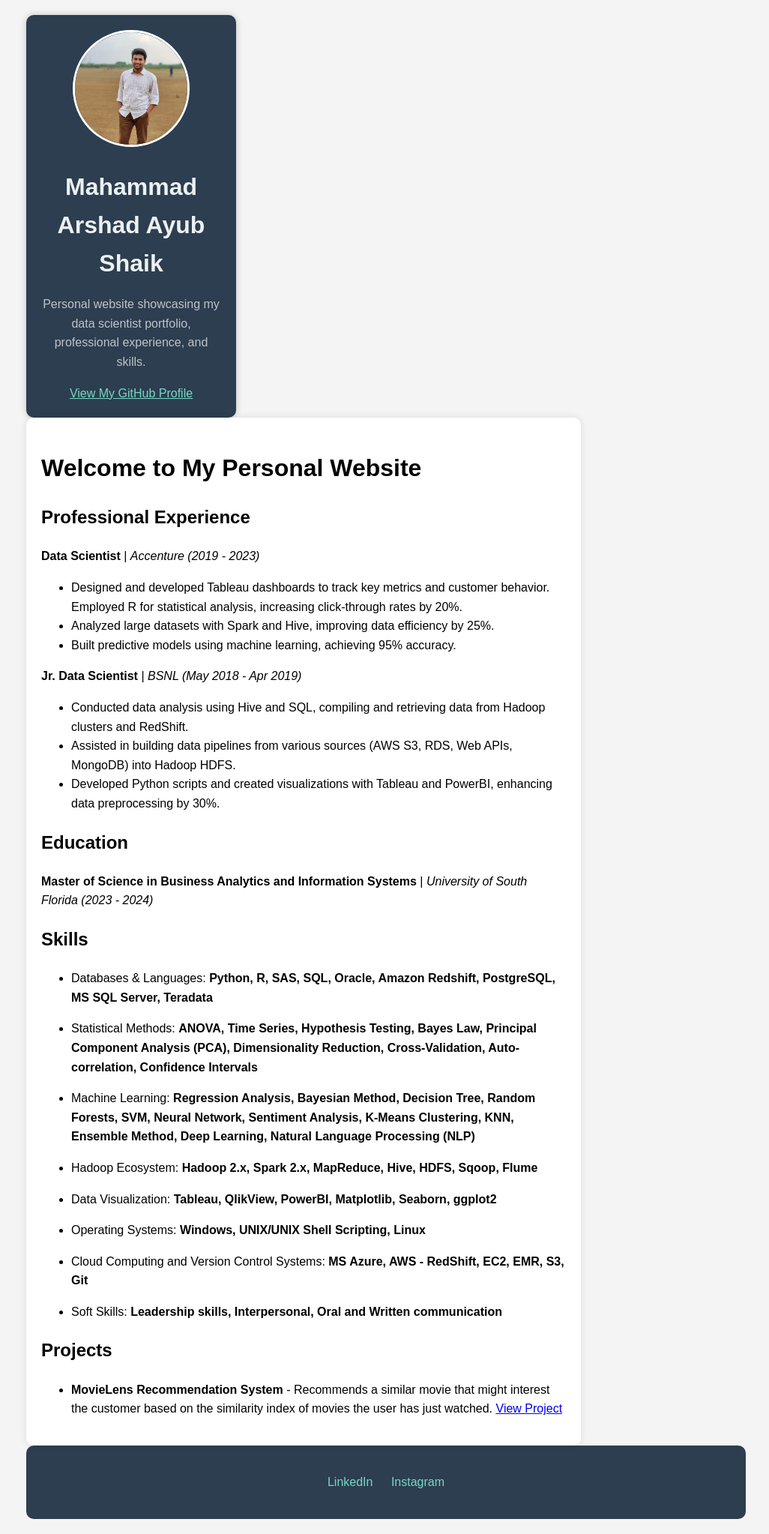
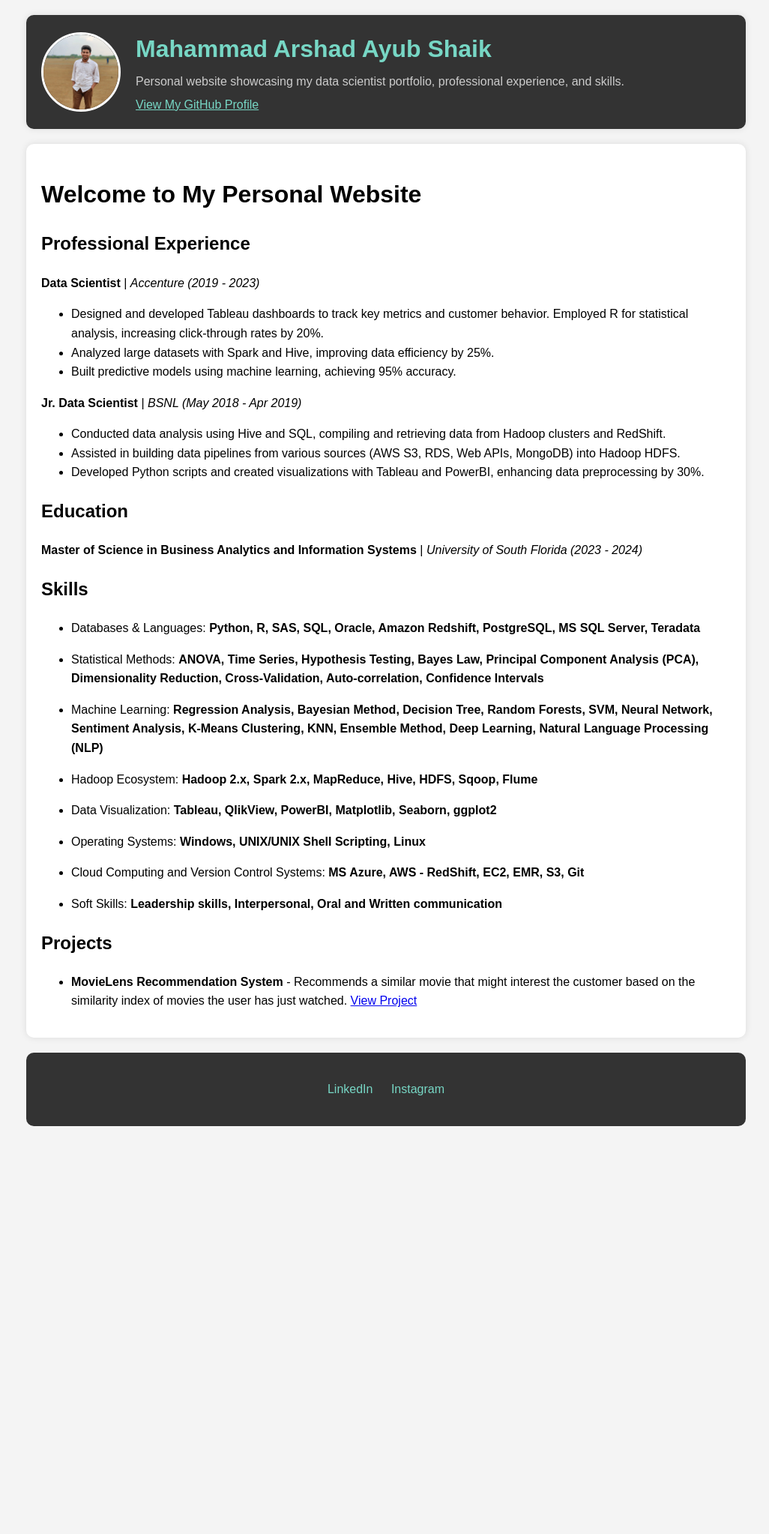
Before and after one commit to arshadsm/arshadsm.github.io, a Jekyll site: the page built from index.md, in a window 1280 px wide. Shown: the whole page at 75% size, without its empty margins (125-1151 px from the left). Built offline with Jekyll 4.4.1, drawn with Linux system fonts in a browser that asks for light colours; after the commit the page ends 1522 px from its top, so only the background shows below that.

Commit message:
Update default.html

```diff
--- a/_layouts/default.html
+++ b/_layouts/default.html
@@ -15,51 +15,49 @@
     .container {
       max-width: 960px;
       margin: auto;
-      overflow: hidden;
       padding: 20px;
     }
-    .sidebar {
-      background: #2c3e50;
+    header {
+      display: flex;
+      align-items: center;
+      background: #333;
       color: #fff;
       padding: 20px;
       border-radius: 10px;
-      float: left;
-      width: 25%;
-      text-align: center;
-      box-shadow: 0 0 10px rgba(0, 0, 0, 0.2);
+      margin-bottom: 20px;
+      box-shadow: 0 0 10px rgba(0, 0, 0, 0.1);
+    }
+    header img {
+      border-radius: 50%;
+      width: 100px;
+      height: 100px;
       margin-right: 20px;
-    }
-    .sidebar img {
-      margin-bottom: 20px;
-      border-radius: 50%;
-      width: 150px;
-      height: 150px;
-      object-fit: cover;
       border: 3px solid #fff;
     }
-    .sidebar h1 {
+    header .profile-info {
+      flex-grow: 1;
+    }
+    header h1 {
       margin: 0;
-      color: #ecf0f1;
+      color: #77d7c5;
     }
-    .sidebar p {
-      color: #bdc3c7;
+    header p {
+      margin: 5px 0;
+      color: #ccc;
     }
-    .content {
-      float: left;
-      width: calc(75% - 20px);
+    main {
+      background: #fff;
       padding: 20px;
-      background: #fff;
       border-radius: 10px;
       box-shadow: 0 0 10px rgba(0, 0, 0, 0.1);
     }
     footer {
       text-align: center;
       padding: 20px;
-      background: #2c3e50;
+      background: #333;
       color: #fff;
-      clear: both;
+      border-radius: 10px;
       margin-top: 20px;
-      border-radius: 10px;
     }
     footer ul {
       list-style: none;
@@ -73,19 +71,24 @@
       color: #77d7c5;
       text-decoration: none;
     }
+    footer ul li a:hover {
+      text-decoration: underline;
+    }
   </style>
 </head>
 <body>
   <div class="container">
-    <div class="sidebar">
+    <header>
       <img src="{{ site.profile_picture }}" alt="Profile picture">
-      <h1>{{ site.title }}</h1>
-      <p>{{ site.description }}</p>
-      <a href="{{ site.url }}" style="color: #77d7c5;">View My GitHub Profile</a>
-    </div>
-    <div class="content">
+      <div class="profile-info">
+        <h1>{{ site.title }}</h1>
+        <p>{{ site.description }}</p>
+        <a href="{{ site.url }}" style="color: #77d7c5;">View My GitHub Profile</a>
+      </div>
+    </header>
+    <main>
       {{ content }}
-    </div>
+    </main>
     <footer>
       <ul>
         <li><a href="{{ site.linkedin }}" target="_blank">LinkedIn</a></li>
```
